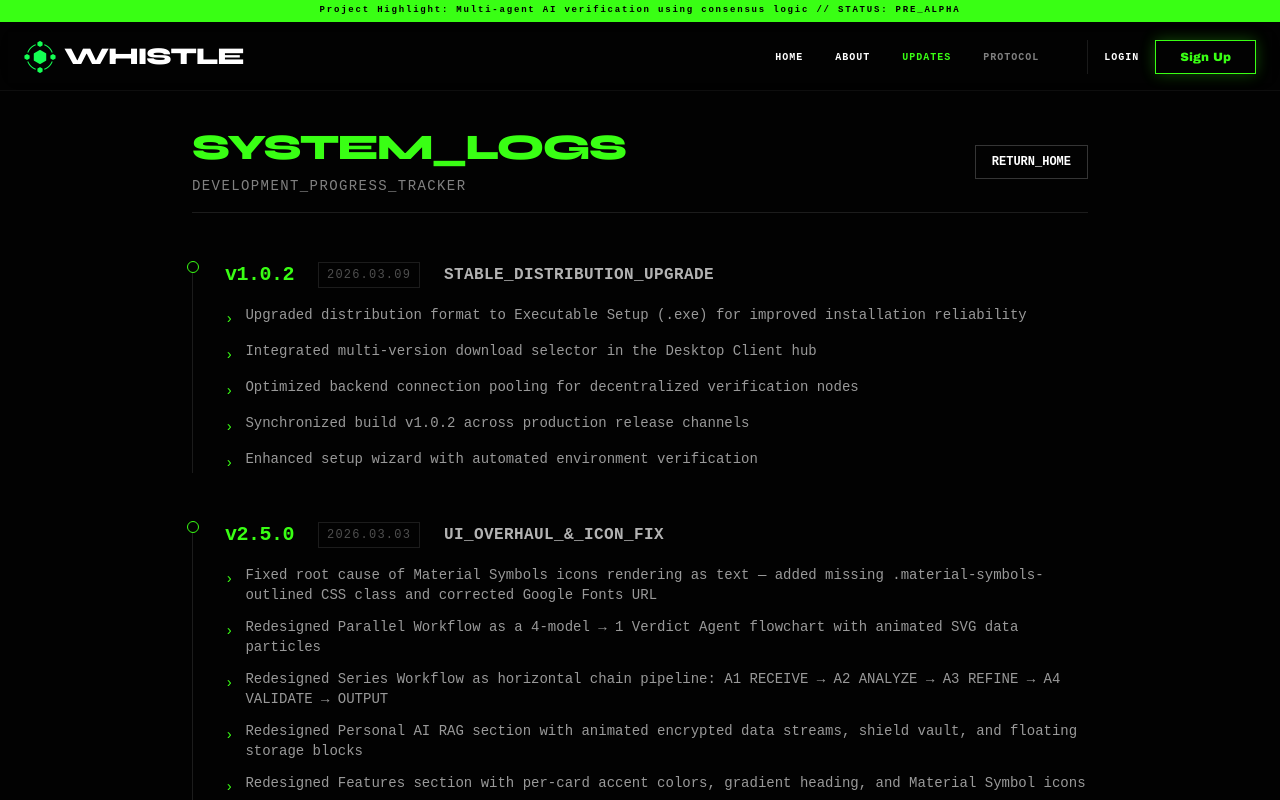
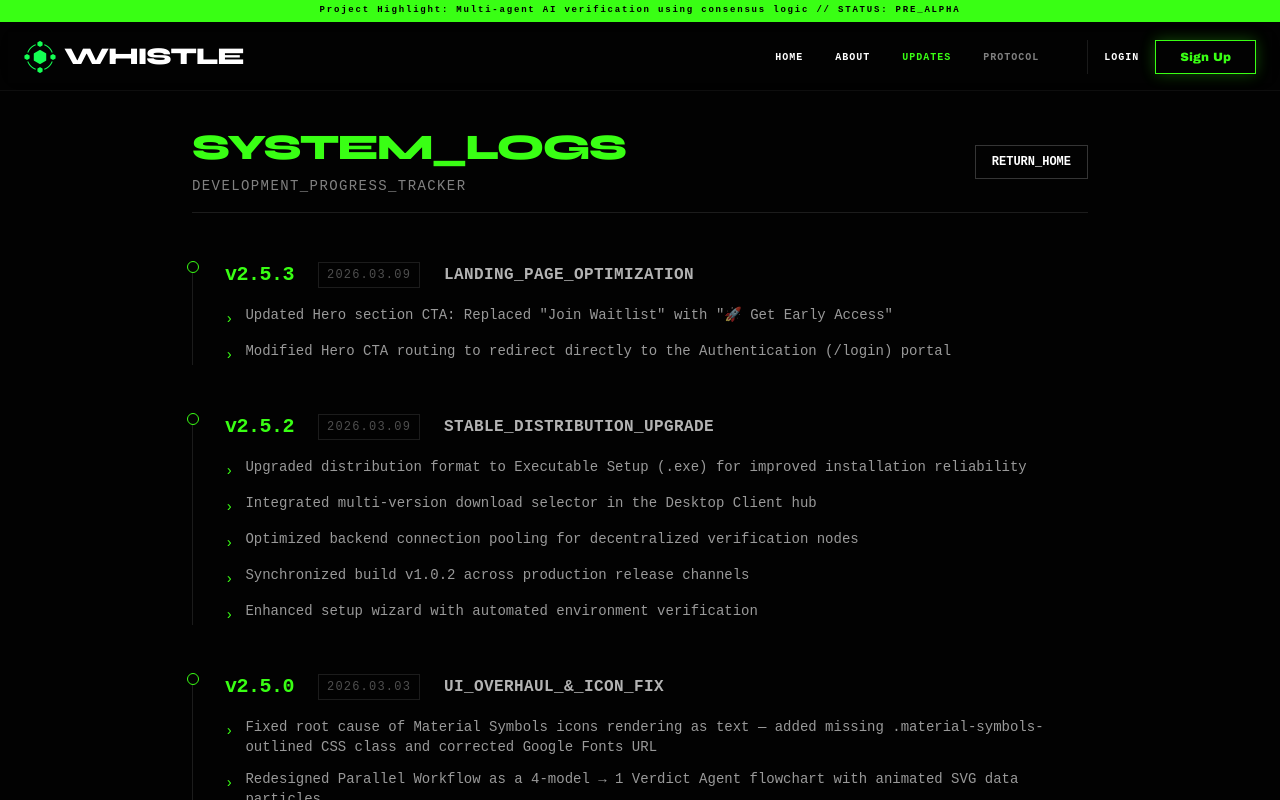
Before and after one commit to VSD10/WHISTLE, a React (Vite) app: page /changelog in a window 1280 px wide. Shown: the top 800 px of the page. Built offline with nearby package versions, Linux system fonts and the light colour scheme; no server answers; a web font is replaced by a local one.

Commit message:
updated changelog;;

```diff
--- a/components/Changelog.tsx
+++ b/components/Changelog.tsx
@@ -6,7 +6,16 @@ const Changelog: React.FC = () => {
 
     const logs = [
         {
-            version: 'v1.0.2',
+            version: 'v2.5.3',
+            date: '2026.03.09',
+            title: 'LANDING_PAGE_OPTIMIZATION',
+            changes: [
+                'Updated Hero section CTA: Replaced "Join Waitlist" with "🚀 Get Early Access"',
+                'Modified Hero CTA routing to redirect directly to the Authentication (/login) portal'
+            ]
+        },
+        {
+            version: 'v2.5.2',
             date: '2026.03.09',
             title: 'STABLE_DISTRIBUTION_UPGRADE',
             changes: [
```
